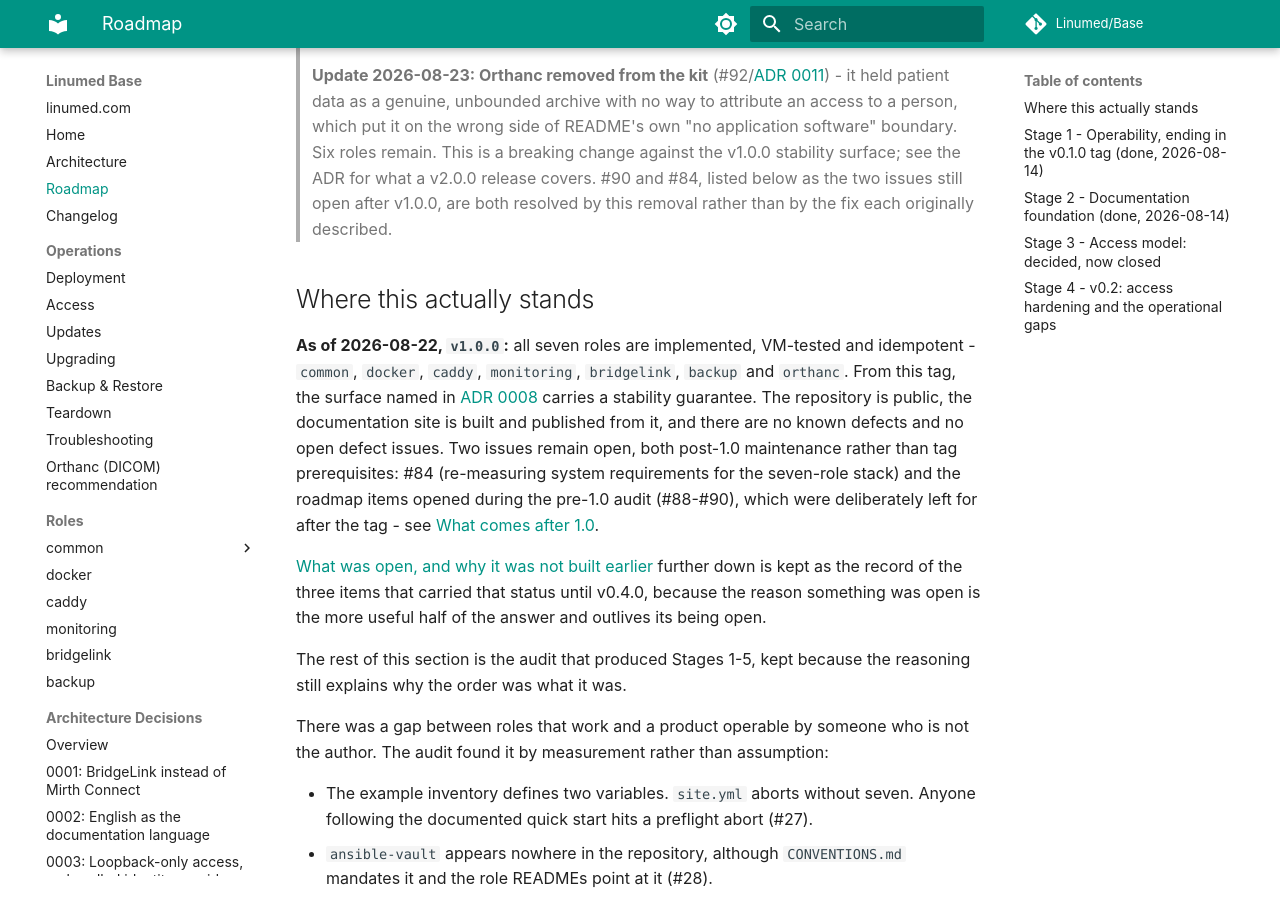
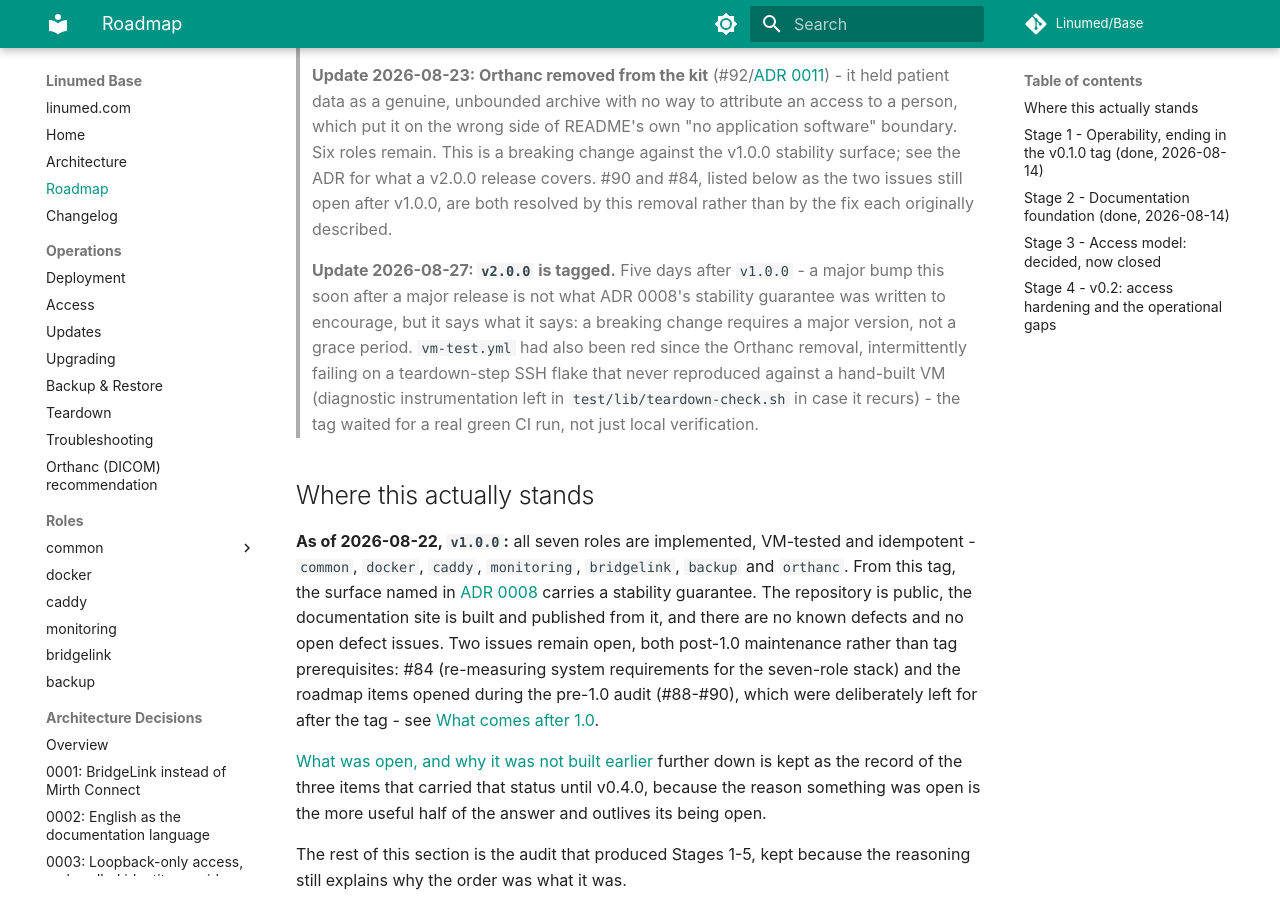
Before and after one commit to Linumed/Base, an MkDocs documentation site: the page built from docs/ROADMAP.md, in a window 1280 px wide and 900 px high, scrolled down 673 px. Built offline with MkDocs 1.6.1 and Material for MkDocs 9.7.7, drawn with Linux system fonts in a browser that asks for light colours; comment, search, counter and statistics services are not loaded.

Commit message:
Docs: Release v2.0.0 vorbereitet
CHANGELOG.md: Unreleased-Block wird zu [2.0.0] - 2026-08-27, mit einer
Einleitung, die festhaelt, warum der Major-Bump fuenf Tage nach v1.0.0
noetig war (Orthanc-Entfernung, ADR 0011) und was sich am eingefrorenen
Surface aus ADR 0008 dadurch aendert.

README.md und ARCHITECTURE.md: Statuszeilen von v1.0.0 auf v2.0.0
gehoben, mit Verweis auf die Rollenaenderung.

docs/ROADMAP.md: Update-Eintrag fuer den Tag ergaenzt, inkl. Hinweis auf
den zuvor roten vm-test.yml-Lauf und die Diagnose, die absichtlich im
Code bleibt.

```diff
--- a/docs/ROADMAP.md
+++ b/docs/ROADMAP.md
@@ -33,6 +33,14 @@ Written 2026-08-14, after an audit of the repository against its own stated requ
 > v2.0.0 release covers. #90 and #84, listed below as the two issues still open after
 > v1.0.0, are both resolved by this removal rather than by the fix each originally
 > described.
+>
+> **Update 2026-08-27: `v2.0.0` is tagged.** Five days after `v1.0.0` - a major bump this
+> soon after a major release is not what ADR 0008's stability guarantee was written to
+> encourage, but it says what it says: a breaking change requires a major version, not a
+> grace period. `vm-test.yml` had also been red since the Orthanc removal, intermittently
+> failing on a teardown-step SSH flake that never reproduced against a hand-built VM
+> (diagnostic instrumentation left in `test/lib/teardown-check.sh` in case it recurs) -
+> the tag waited for a real green CI run, not just local verification.
 
 ## Where this actually stands
 
```
Also changed, not shown: ARCHITECTURE.md (+8 -4 lines), CHANGELOG.md (+11 -1 lines), README.md (+6 -3 lines).
